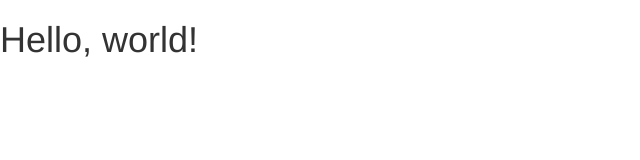
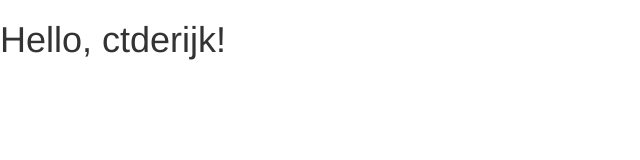
Before and after one commit to ctderijk/onTimeMachine, a plain HTML site: page index.html in a window 1280 px wide. Shown: the whole page, without its empty margins (0-640 px from the left). Drawn offline with nearby package versions, Linux system fonts and the light colour scheme.

Commit message:
username added

```diff
--- a/index.html
+++ b/index.html
@@ -17,7 +17,7 @@
     <![endif]-->
   </head>
   <body>
-    <h1>Hello, world!</h1>
+    <h1>Hello, ctderijk!</h1>
 
     <!-- jQuery (necessary for Bootstrap's JavaScript plugins) -->
     <script src="https://ajax.googleapis.com/ajax/libs/jquery/1.11.2/jquery.min.js"></script>
```
